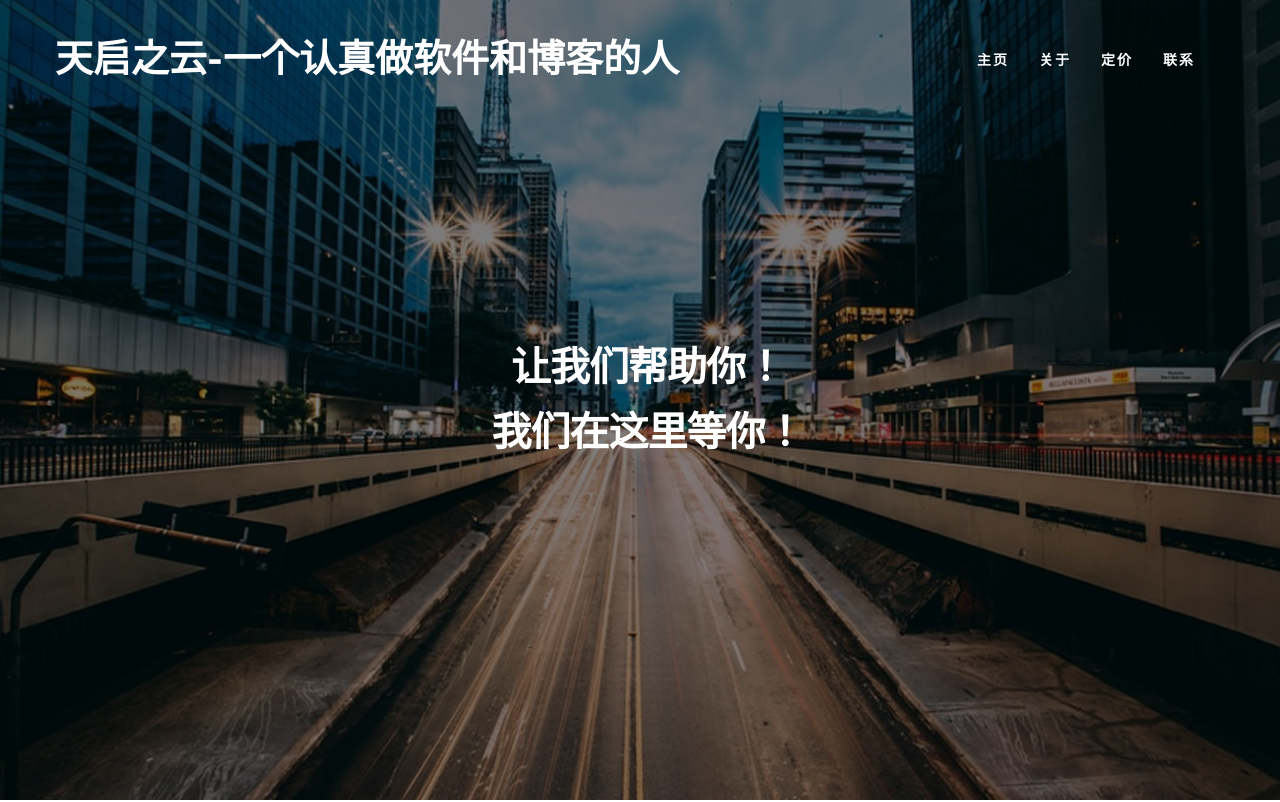
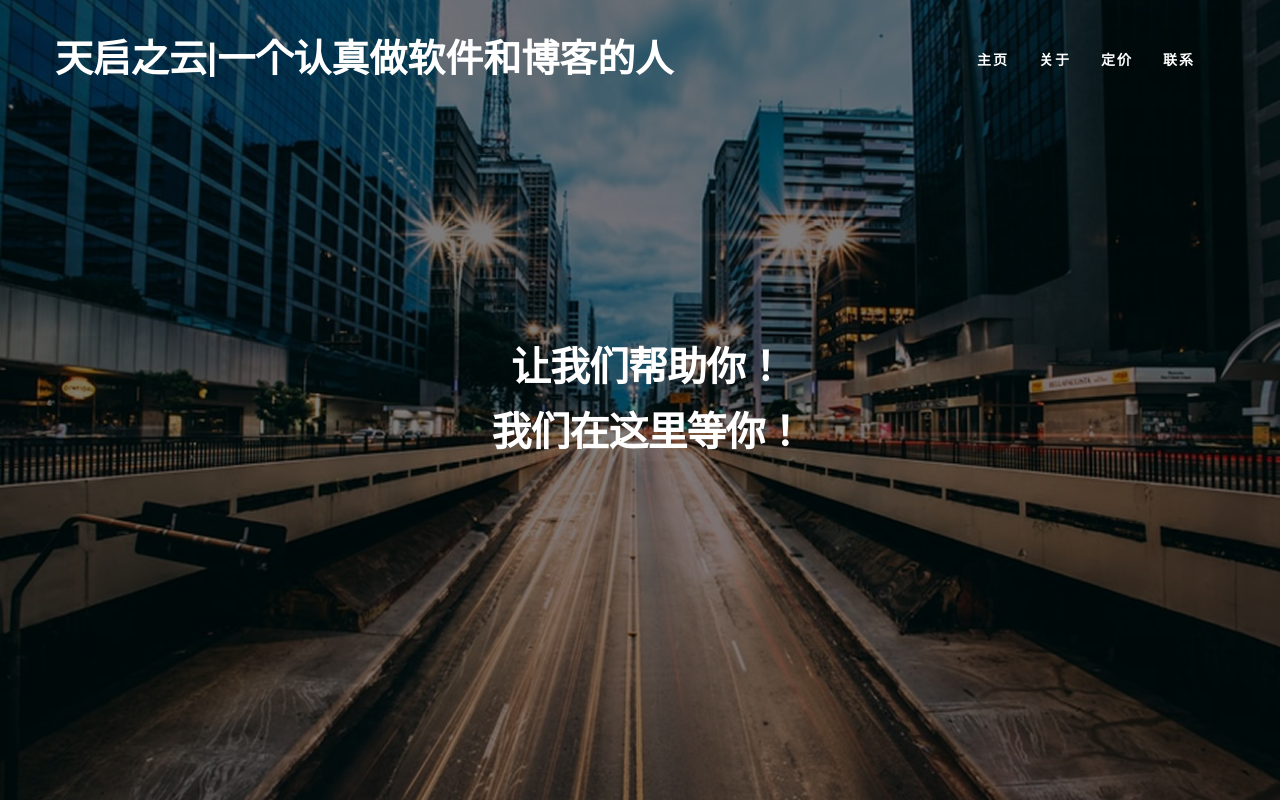
Before and after one commit to fon11731/fon11731.github.iojiu, a plain HTML site: page index.html in a window 1280 px wide. Shown: the top 802 px of the page. Drawn offline with Linux system fonts and the light colour scheme; files whose address does not match are found by name.

Commit message:
Update index.html

```diff
--- a/index.html
+++ b/index.html
@@ -44,7 +44,7 @@
 				<div class="container">
 					<div class="navbar-header">
 						<a class="navbar-brand" href="index.html">
-							<h1>天启之云-一个认真做软件和博客的人</h1>
+							<h1>天启之云|一个认真做软件和博客的人</h1>
 						</a>
 						<button type="button" class="navbar-toggle dropdown-toggle" id="open-menu"
 							data-toggle="dropdown" data-target="#main-navigation">
```
